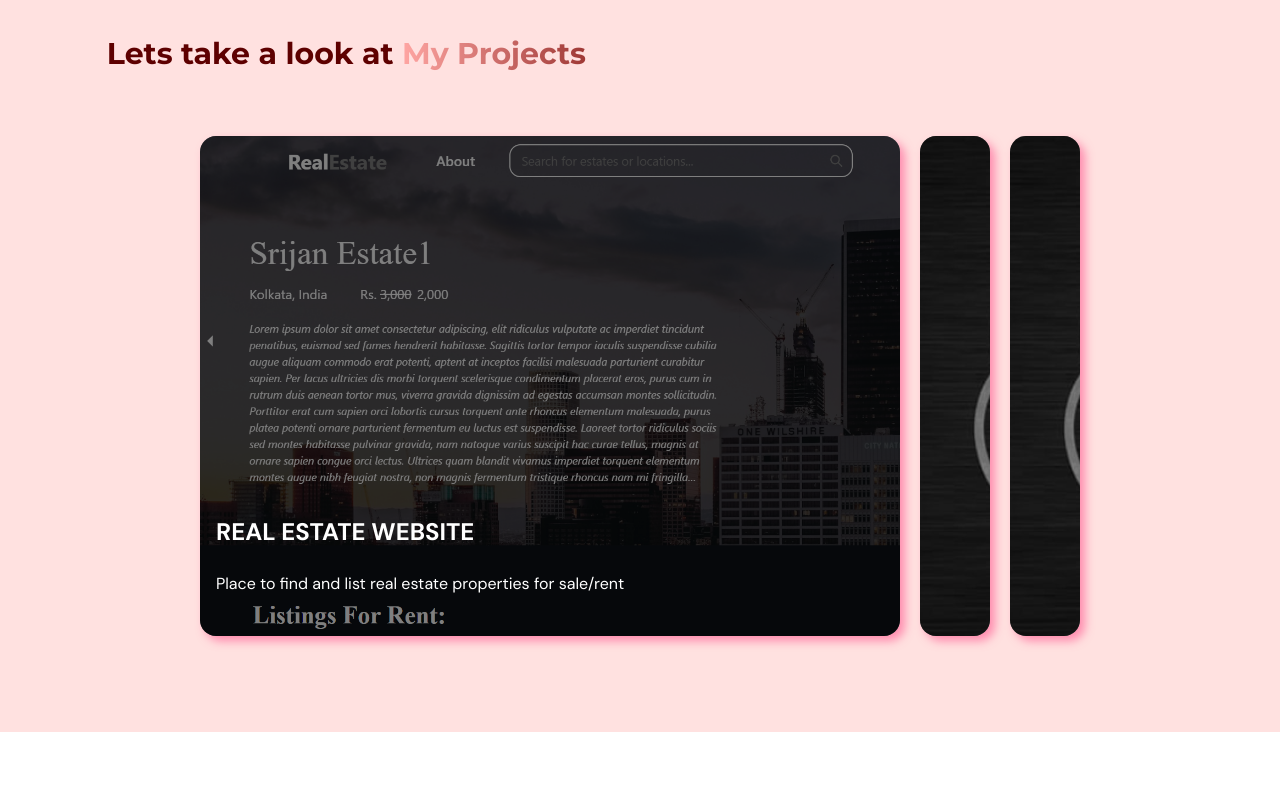
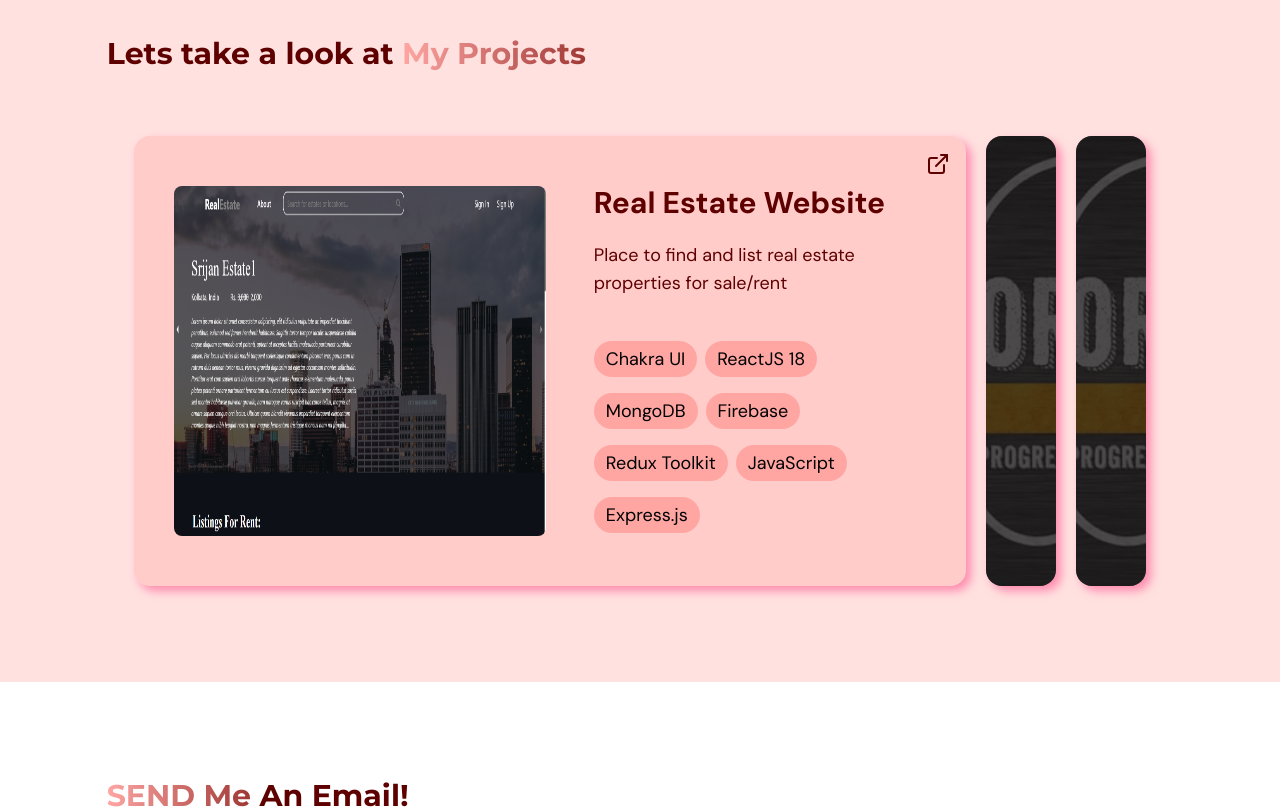
Before and after one commit to SrijanDas23/Portfolio, a React (Vite) app: page / in a window 1280 px wide. Shown: the part 1440-2249 px from the top of the page. Built offline with nearby package versions, Linux system fonts and the light colour scheme.

Commit message:
updated projects section

```diff
--- /dev/null
+++ b/src/components/Projects/LargerScreens.tsx
@@ -0,0 +1,162 @@
+import { useState } from "react";
+import { motion } from "framer-motion";
+import { ClassType } from "../../utils/types";
+import { FiExternalLink } from "react-icons/fi";
+
+type Props = {
+	projects: Array<ClassType>;
+};
+
+const LargerScreens = ({ projects }: Props) => {
+	const [selectedCard, setSelectedCard] = useState<number>(0);
+
+	const handleCardSelect = (index: number) => {
+		// Only change the selected card if it's not already selected
+		if (selectedCard !== index) {
+			setSelectedCard(index);
+		}
+	};
+
+	const containerVariants = {
+		hidden: { opacity: 0, y: 50 },
+		visible: {
+			opacity: 1,
+			y: 0,
+			transition: {
+				duration: 0.8,
+				ease: "easeOut",
+			},
+		},
+	};
+
+	const itemVariants = {
+		hidden: { opacity: 0, scale: 0.9 },
+		visible: {
+			opacity: 1,
+			scale: 1,
+			transition: {
+				type: "tween",
+				duration: 0.6,
+			},
+		},
+	};
+
+	const expandedCardVariants = {
+		expanded: {
+			width: "65vw",
+			transition: {
+				type: "tween",
+				duration: 0.5,
+			},
+		},
+		collapsed: {
+			width: "70px",
+			transition: {
+				type: "tween",
+				duration: 0.5,
+			},
+		},
+	};
+
+	return (
+		<motion.div
+			className="h-[450px] xl:h-[500px] md:flex hidden"
+			initial="hidden"
+			animate="visible"
+			variants={containerVariants}
+			viewport={{ once: true, amount: 0.1 }}
+		>
+			{projects.map((project, index) => (
+				<motion.div
+					key={index}
+					className="relative mx-[10px] shadow-pink overflow-hidden bg-cover rounded-2xl"
+					onClick={() => handleCardSelect(index)}
+					animate={selectedCard === index ? "expanded" : "collapsed"}
+					variants={expandedCardVariants}
+					viewport={{ once: true, amount: 0.1 }}
+				>
+					{selectedCard === index ? (
+						<motion.li
+							className="flex flex-col md:flex-row items-center bg-primary-200 p-10 rounded-lg shadow-pink w-[100%] h-[100%] mx-auto mb-16 gap-2"
+							initial="hidden"
+							animate="visible"
+							variants={itemVariants}
+							viewport={{ once: true, amount: 0.1 }}
+						>
+							{/* External Link Icon */}
+							{project.link && (
+								<motion.a
+									href={project.link}
+									target="_blank"
+									rel="noopener noreferrer"
+									className="absolute top-4 right-4 text-2xl z-10"
+									whileHover={{ scale: 1.1 }}
+								>
+									<FiExternalLink />
+								</motion.a>
+							)}
+							<motion.div
+								whileHover={{ scale: 1.05 }}
+								className="w-full md:w-1/2"
+							>
+								<img
+									src={project.image}
+									alt={`${project.name} project`}
+									className="rounded-lg w-full h-[350px]"
+								/>
+							</motion.div>
+							<div className="w-full md:w-1/2 md:pl-10 mt-6 md:mt-0">
+								<h3 className="text-3xl font-bold">
+									{project.name}
+								</h3>
+								<p className="text-lg mt-5">
+									{project.description}
+								</p>
+								<motion.div
+									className="flex flex-wrap gap-2 mt-10"
+									initial="hidden"
+									animate="visible"
+									variants={{
+										hidden: {},
+										visible: {
+											transition: {
+												staggerChildren: 0.1,
+											},
+										},
+									}}
+									viewport={{
+										once: false,
+										amount: 1,
+									}}
+								>
+									{project.skills.map((skill, index) => (
+										<motion.span
+											key={index}
+											className="px-3 py-1 my-1 bg-primary-300 text-black rounded-full md:text-lg hover:shadow-pinkskills cursor-pointer"
+											whileHover={{ scale: 1.07 }}
+										>
+											{skill}
+										</motion.span>
+									))}
+								</motion.div>
+							</div>
+						</motion.li>
+					) : (
+						<div className="flex justify-center items-center h-full cursor-pointer">
+							<div className="relative w-full h-full rounded-lg overflow-hidden">
+								<img
+									className="w-full h-full object-cover opacity-80"
+									src={project.image}
+									alt={project.name}
+								/>
+								<div className="absolute inset-0 bg-black/70"></div>
+							</div>
+						</div>
+					)}
+				</motion.div>
+			))}
+		</motion.div>
+	);
+};
+
+export default LargerScreens;
--- a/src/components/Projects/Project.tsx
+++ b/src/components/Projects/Project.tsx
@@ -1,4 +1,5 @@
 import { motion } from "framer-motion";
+import { FiExternalLink } from "react-icons/fi";
 
 type Props = {
 	name: string;
@@ -6,6 +7,7 @@ type Props = {
 	image: string;
 	reverse: boolean;
 	skills: string[];
+	link?: string;
 };
 
 const skillVariants = {
@@ -34,16 +36,36 @@ const childVariant = {
 	},
 };
 
-const Project = ({ name, description, image, reverse, skills }: Props) => {
+const Project = ({
+	name,
+	description,
+	image,
+	reverse,
+	skills,
+	link,
+}: Props) => {
 	return (
 		<motion.li
-      className={`flex flex-col md:flex-row items-center bg-primary-200 p-10 rounded-lg shadow-pink w-[85%] mx-auto mb-16 gap-2 ${
+			className={`relative flex flex-col md:flex-row items-center bg-primary-200 p-10 rounded-lg shadow-pink w-[85%] mx-auto mb-16 gap-2 ${
 				reverse ? "md:flex-row-reverse" : ""
 			}`}
 			variants={childVariant}
 			viewport={{ once: true, amount: 1 }}
 		>
-      <motion.div whileHover={{ scale: 1.05 }} className="w-full md:w-1/2">
+			<motion.div
+				whileHover={{ scale: 1.05 }}
+				className="relative w-full md:w-1/2"
+			>
+				{link && (
+					<a
+						href={link}
+						target="_blank"
+						rel="noopener noreferrer"
+						className="absolute top-4 right-4 text-2xl text-white z-10"
+					>
+						<FiExternalLink className="drop-shadow-black" />
+					</a>
+				)}
 				<img
 					src={image}
 					alt={`${name} project`}
--- a/src/components/Projects/index.tsx
+++ b/src/components/Projects/index.tsx
@@ -7,6 +7,7 @@ import HText from "../../utils/HText";
 import Project from "./Project";
 import "./styles.css";
 import GradientText from "../../utils/GradientText";
+import LargerScreens from "./LargerScreens";
 
 type Props = {
   setSelectedPage: (value: SelectedPage) => void;
@@ -15,7 +16,8 @@ type Props = {
 const projects: Array<ClassType> = [
 	{
 		name: "Real Estate Website",
-    description: "Place to find and list real estate properties for sale/rent",
+		description:
+			"Place to find and list real estate properties for sale/rent",
 		image: image1,
 		skills: [
 			"Chakra UI",
@@ -26,6 +28,22 @@ const projects: Array<ClassType> = [
 			"JavaScript",
 			"Express.js",
 		],
+		link: "https://real-estate-2-fak2.onrender.com/",
+	},
+	{
+		name: "Food Delivery Website",
+		description: "Place to order food online (future project)",
+		image: image2,
+		skills: [
+			"Shadcn/ui",
+			"ReactJS 18",
+			"Supabase",
+			"Redux Toolkit",
+			"TypeScript",
+			"SpringBoot",
+			"Java",
+		],
+		link: "https://github.com/SrijanDas23/Food-Delivery",
 	},
 	{
 		name: "E-commerce Website",
@@ -41,54 +59,9 @@ const projects: Array<ClassType> = [
 			"Express.js",
 		],
 	},
-  {
-    name: "Food Delivery Website",
-    description: "Place to order food online (future project)",
-    image: image2,
-    skills: [
-      "Chakra UI",
-      "ReactJS 18",
-      "MongoDB",
-      "Firebase",
-      "Redux Toolkit",
-      "JavaScript",
-      "Express.js",
-    ],
-  },
 ];
 
 const Projects = ({ setSelectedPage }: Props) => {
-  const [selectedCard, setSelectedCard] = useState<number>(0);
-
-  const handleCardSelect = (index: number) => {
-    setSelectedCard(index === selectedCard ? 0 : index);
-  };
-
-  const containerVariants = {
-    hidden: { opacity: 0 },
-    visible: {
-      opacity: 1,
-      transition: {
-        staggerChildren: 1,
-        when: "beforeChildren",
-      },
-    },
-  };
-
-  const itemVariants = {
-    hidden: { opacity: 0, x: 200 },
-    visible: {
-      opacity: 1,
-      x: 0,
-      transition: {
-        type: "spring",
-        stiffness: 300,
-        damping: 20,
-        duration: 0.1,
-      },
-    },
-  };
-
   const container = {
     hidden: {},
     visible: {
@@ -114,48 +87,23 @@ const Projects = ({ setSelectedPage }: Props) => {
 				>
 					<div className="md:w-3/5">
 						<HText>
-              Lets take a look at <GradientText text="My Projects" />
+							Lets take a look at{" "}
+							<GradientText text="My Projects" />
 						</HText>
 					</div>
 				</motion.div>
-        <div className="flex items-center justify-center">
+				<motion.div
+					className="flex items-center justify-center"
+					viewport={{ once: true, amount: 0.1 }}
+					transition={{ duration: 1.5 }}
+					variants={{
+						hidden: { opacity: 0, x: -250 },
+						visible: { opacity: 1, x: 0 },
+					}}
+				>
 					{/* larger screens */}
-          <motion.div
-            className="h-[500px] xl:h-[550px] md:flex hidden"
-            initial="hidden"
-            whileInView="visible"
-            viewport={{ once: true, amount: 0.5 }}
-            variants={containerVariants}
-          >
-            {projects.map((project, index) => (
-              <motion.div
-                variants={itemVariants}
-                key={index}
-                className={`relative mx-[10px] shadow-pink overflow-hidden bg-cover rounded-2xl cursor-pointer transition-all duration-[0.8s] cubic-bezier-[.28,-0.03,0,.99] ${
-                  selectedCard === index
-                    ? "md:w-[700px] lg:w-[900px] xl:w-[1200px]"
-                    : "md:w-[70px] lg:w-[90px]"
-                }`}
-                style={{
-                  backgroundImage: `url(${project.image})`,
-                }}
-                onClick={() => handleCardSelect(index)}
-              >
-                <div className="image-overlay"></div>
-                <div
-                  className={`project-info absolute bottom-0 left-0 right-0 p-4 text-white z-10 my-6 ${
-                    selectedCard === index ? "" : "hidden"
-                  }`}
-                >
-                  <h4 className="uppercase text-2xl font-bold my-5">
-                    {project.name}
-                  </h4>
-                  <p className="pt-1">{project.description}</p>
-                </div>
+					<LargerScreens projects={projects} />
 				</motion.div>
-            ))}
-          </motion.div>
-        </div>
 
 				{/*smaller screens */}
 				<div className=" w-full md:hidden">
@@ -175,6 +123,7 @@ const Projects = ({ setSelectedPage }: Props) => {
 								image={item.image}
 								skills={item.skills}
 								reverse={index % 2 !== 0}
+								link={item.link}
 							/>
 						))}
 					</motion.ul>
--- a/src/components/Projects/styles.css
+++ b/src/components/Projects/styles.css
@@ -12,3 +12,14 @@
 .project-info.hidden {
   opacity: 0;
 }
+
+.card {
+  width: 70px;
+  transition: width 0.5s ease;
+}
+
+@media (min-width: 1080px) {
+  .card {
+    width: 55rem;
+  }
+}
--- a/tailwind.config.js
+++ b/tailwind.config.js
@@ -24,6 +24,7 @@ export default {
 				pink: "5px 5px 10px rgba(255, 102, 153, 0.7)",
 				pinksm: "2px 4px 15px rgba(255, 102, 153, 0.5)",
 				pinkdark: "4px 8px 10px rgba(255, 137, 133, 0.5)",
+				pinkskills: "4px 4px 6px rgba(255, 100, 121, 0.8)",
 			},
 			dropShadow: {
 				black: "10px 10px 20px rgb(82, 81, 81)",
@@ -46,17 +47,17 @@ export default {
 			keyframes: {
 				waving: {
 					"0%": { transform: "rotate(0.0deg)" },
-          "10%": { transform: "rotate(14deg)" },
-          "20%": { transform: "rotate(-8deg)" },
+					"10%": { transform: "rotate(18deg)" },
+					"20%": { transform: "rotate(-18deg)" },
 					"30%": { transform: "rotate(14deg)" },
-          "40%": { transform: "rotate(-4deg)" },
+					"40%": { transform: "rotate(-14deg)" },
 					"50%": { transform: "rotate(10.0deg)" },
-          "60%": { transform: "rotate(0.0deg)" },
+					"60%": { transform: "rotate(-10.0deg)" },
 					"100%": { transform: "rotate(0.0deg)" },
 				},
 				jumping: {
 					"0%, 100%": { transform: "translateY(0)" },
-          "30%": { transform: "translateY(-6px)" },
+					"30%": { transform: "translateY(-7px)" },
 					"70%": { transform: "translateY(0)" },
 					"80%": { transform: "translateX(-1.2px)" },
 					"90%": { transform: "translateX(1.2px)" },
```
Also changed, not shown: src/components/Contact/index.tsx (+9 -4 lines), src/components/Home/index.tsx (+11 -6 lines). Lines whose indentation alone changed are shown as unchanged.
